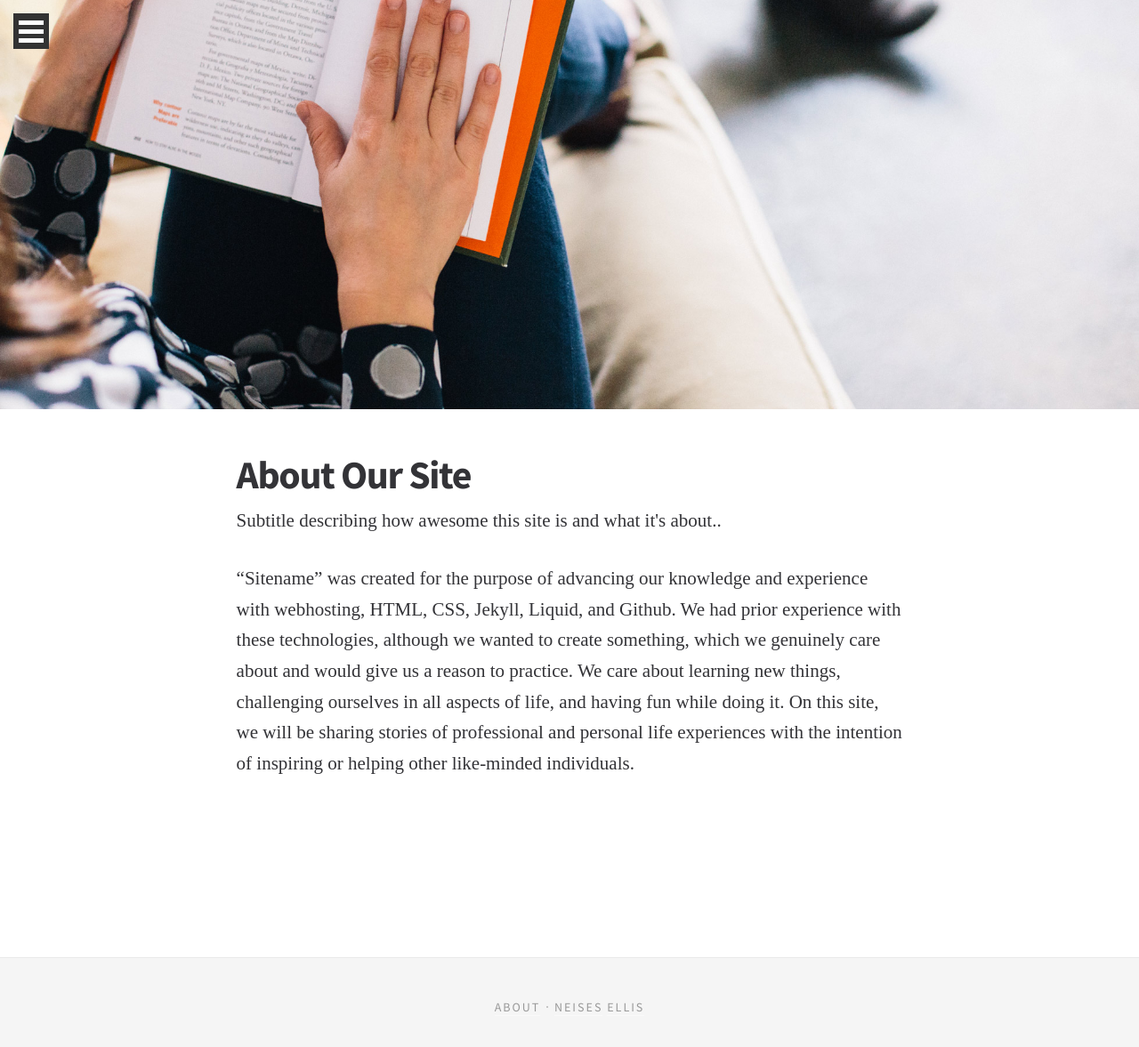
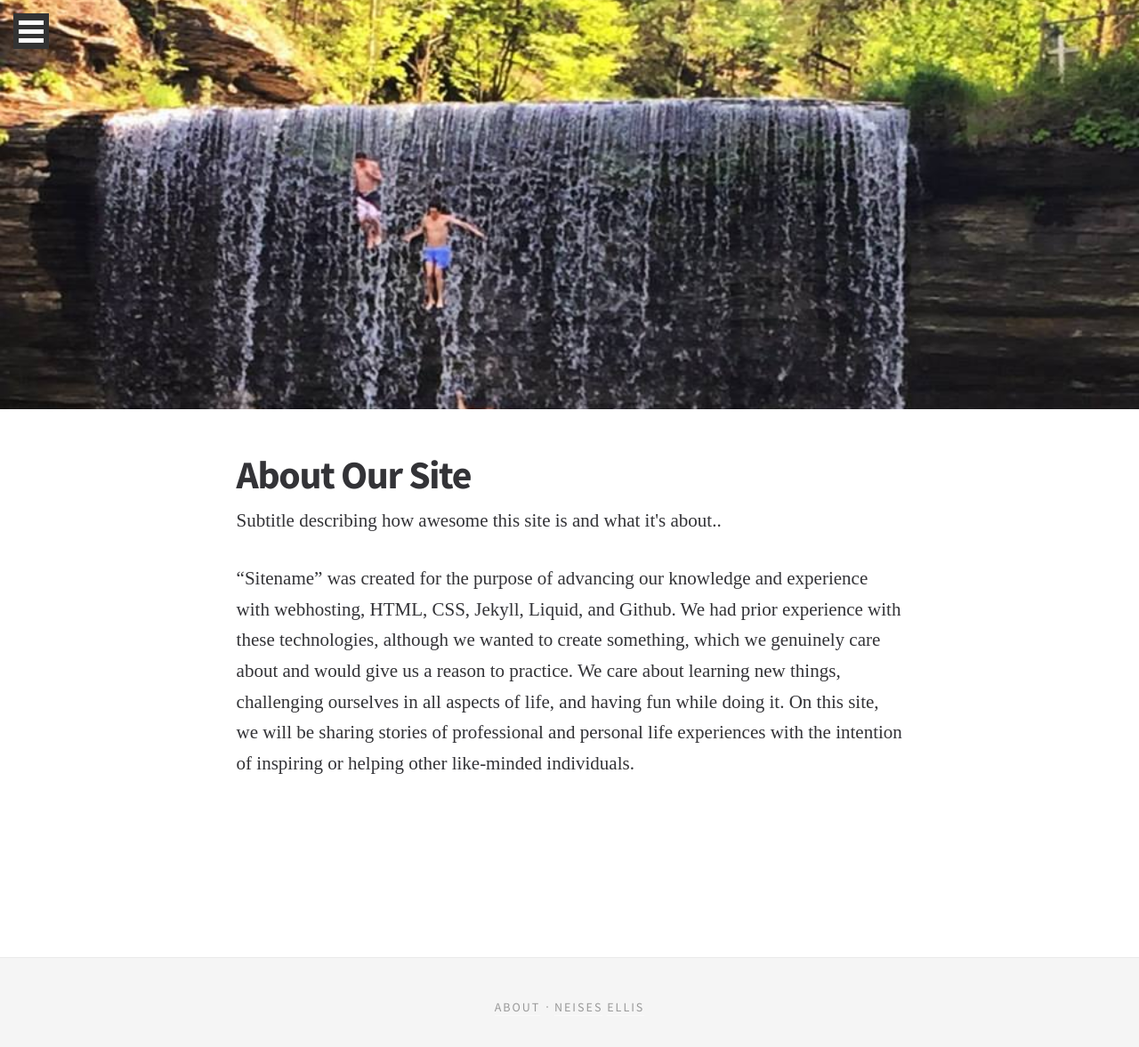
Before and after one commit to EJBlog/EJBlog.github.io, a Jekyll site: the page about.html, which Jekyll copies as it is, in a window 1280 px wide. Shown: the top 1177 px of the page at 89% size. Built offline with Jekyll 4.4.1, drawn with Linux system fonts in a browser that asks for light colours; nearby versions of some CDN libraries; some web fonts are replaced.

Commit message:
Update about.html

```diff
--- a/about.html
+++ b/about.html
@@ -19,7 +19,7 @@
         <script src="js/vendor/modernizr.custom.32229-2.8-respondjs-1-4-2.js"></script>
     </head>
     <body>
-        <header class="hero-image" role="banner" style="background-image: url(img/default-about.jpg);">
+        <header class="hero-image" role="banner" style="background-image: url(img/waterfall.jpg);">
 
             <span class="menu-trigger animated fadeInDown">
                 <span class="bar"></span>
```
